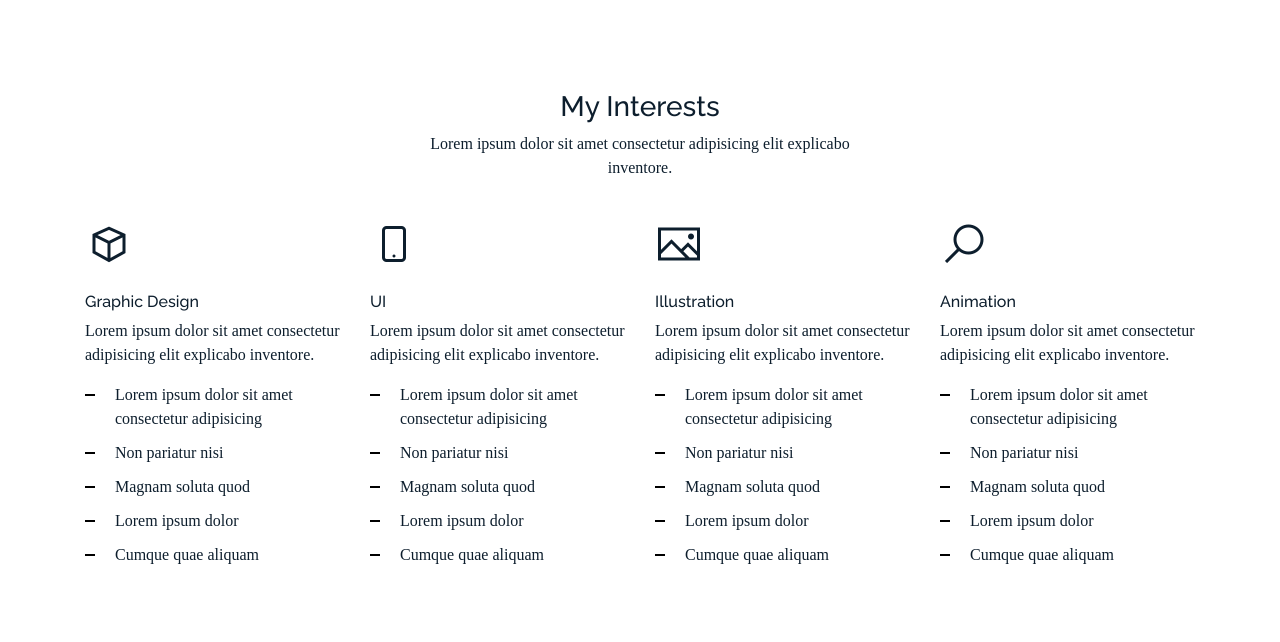
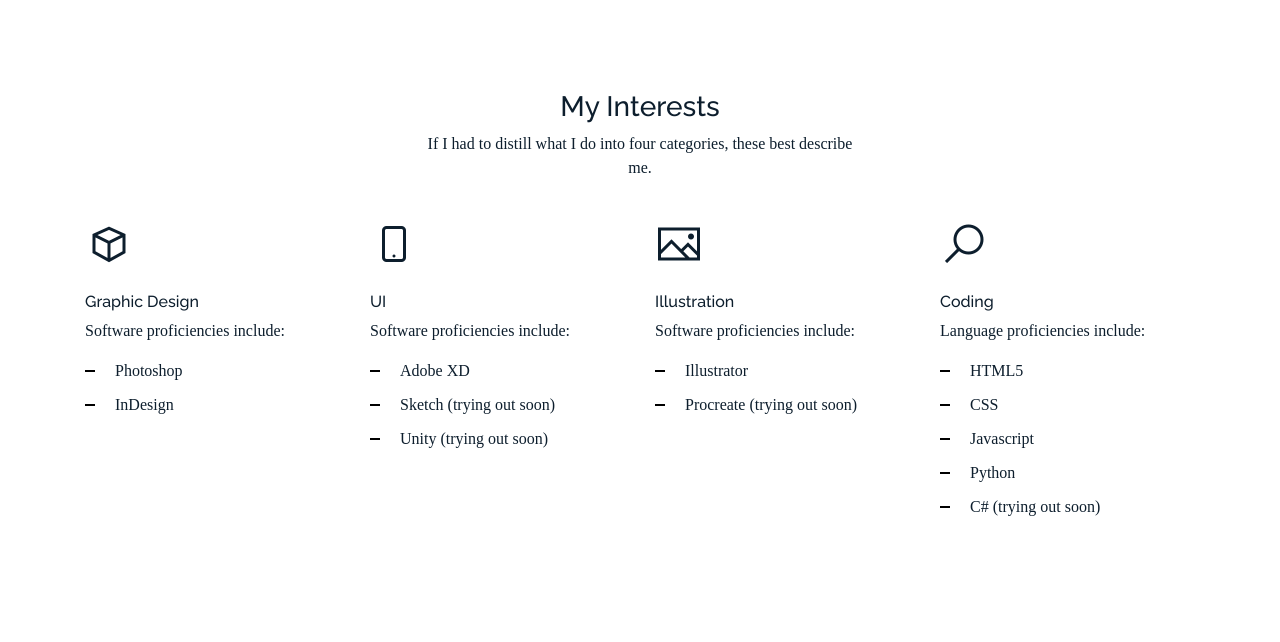
Before and after one commit to samschaust/Portfolio, a plain HTML site: page index.html in a window 1280 px wide. Shown: the part 1280-1922 px from the top of the page. Drawn offline with Linux system fonts and the light colour scheme; a web font is replaced by a local one.

Commit message:
homepage updates
My interests section updated

```diff
--- a/index.html
+++ b/index.html
@@ -162,7 +162,7 @@
         <div class="row justify-content-center text-center mb-4">
           <div class="col-5">
             <h3 class="h3 heading">My Interests</h3>
-            <p>Lorem ipsum dolor sit amet consectetur adipisicing elit explicabo inventore.</p>
+            <p>If I had to distill what I do into four categories, these best describe me.</p>
           </div>
         </div>
         <div class="row">
@@ -170,49 +170,41 @@
           <div class="col-12 col-sm-6 col-md-6 col-lg-3">
             <span class="la la-cube la-3x mb-4"></span>
             <h4 class="h4 mb-2">Graphic Design</h4>
-            <p>Lorem ipsum dolor sit amet consectetur adipisicing elit explicabo inventore.</p>
+            <p>Software proficiencies include:</p>
             <ul class="list-unstyled list-line">
-              <li>Lorem ipsum dolor sit amet consectetur adipisicing</li>
-              <li>Non pariatur nisi</li>
-              <li>Magnam soluta quod</li>
-              <li>Lorem ipsum dolor</li>
-              <li>Cumque quae aliquam</li>
+              <li>Photoshop</li>
+              <li>InDesign</li>
             </ul>
           </div>
           <div class="col-12 col-sm-6 col-md-6 col-lg-3">
             <span class="la la-mobile la-3x mb-4"></span>
             <h4 class="h4 mb-2">UI</h4>
-            <p>Lorem ipsum dolor sit amet consectetur adipisicing elit explicabo inventore.</p>
+            <p>Software proficiencies include:</p>
             <ul class="list-unstyled list-line">
-              <li>Lorem ipsum dolor sit amet consectetur adipisicing</li>
-              <li>Non pariatur nisi</li>
-              <li>Magnam soluta quod</li>
-              <li>Lorem ipsum dolor</li>
-              <li>Cumque quae aliquam</li>
+              <li>Adobe XD</li>
+              <li>Sketch (trying out soon)</li>
+              <li>Unity (trying out soon)</li>
             </ul>
           </div>
           <div class="col-12 col-sm-6 col-md-6 col-lg-3">
             <span class="la la-image la-3x mb-4"></span>
             <h4 class="h4 mb-2">Illustration</h4>
-            <p>Lorem ipsum dolor sit amet consectetur adipisicing elit explicabo inventore.</p>
+            <p>Software proficiencies include:</p>
             <ul class="list-unstyled list-line">
-              <li>Lorem ipsum dolor sit amet consectetur adipisicing</li>
-              <li>Non pariatur nisi</li>
-              <li>Magnam soluta quod</li>
-              <li>Lorem ipsum dolor</li>
-              <li>Cumque quae aliquam</li>
+              <li>Illustrator</li>
+              <li>Procreate (trying out soon)</li>
             </ul>
           </div>
           <div class="col-12 col-sm-6 col-md-6 col-lg-3">
             <span class="la la-search la-3x mb-4"></span>
-            <h4 class="h4 mb-2">Animation</h4>
-            <p>Lorem ipsum dolor sit amet consectetur adipisicing elit explicabo inventore.</p>
+            <h4 class="h4 mb-2">Coding</h4>
+            <p>Language proficiencies include:</p>
             <ul class="list-unstyled list-line">
-              <li>Lorem ipsum dolor sit amet consectetur adipisicing</li>
-              <li>Non pariatur nisi</li>
-              <li>Magnam soluta quod</li>
-              <li>Lorem ipsum dolor</li>
-              <li>Cumque quae aliquam</li>
+              <li>HTML5</li>
+              <li>CSS</li>
+              <li>Javascript</li>
+              <li>Python</li>
+              <li>C# (trying out soon)</li>
             </ul>
           </div>
         </div>
```
